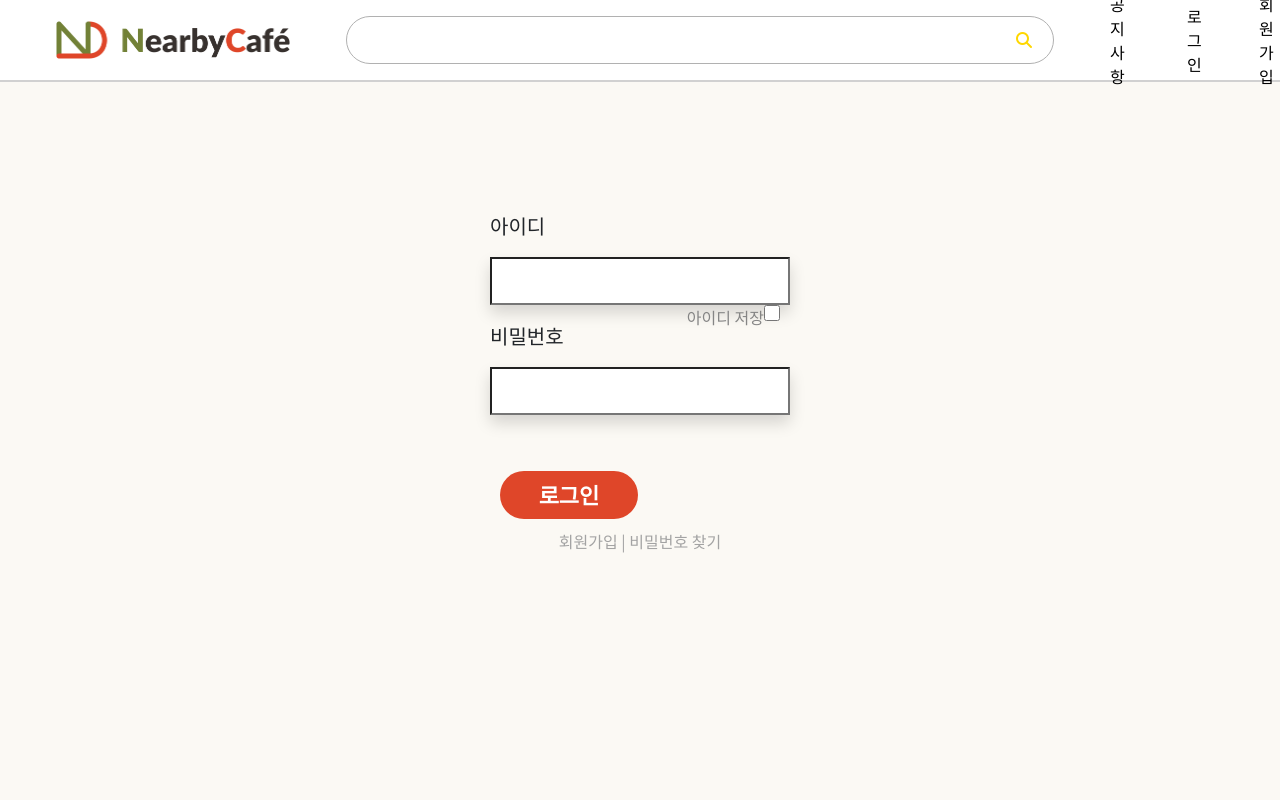
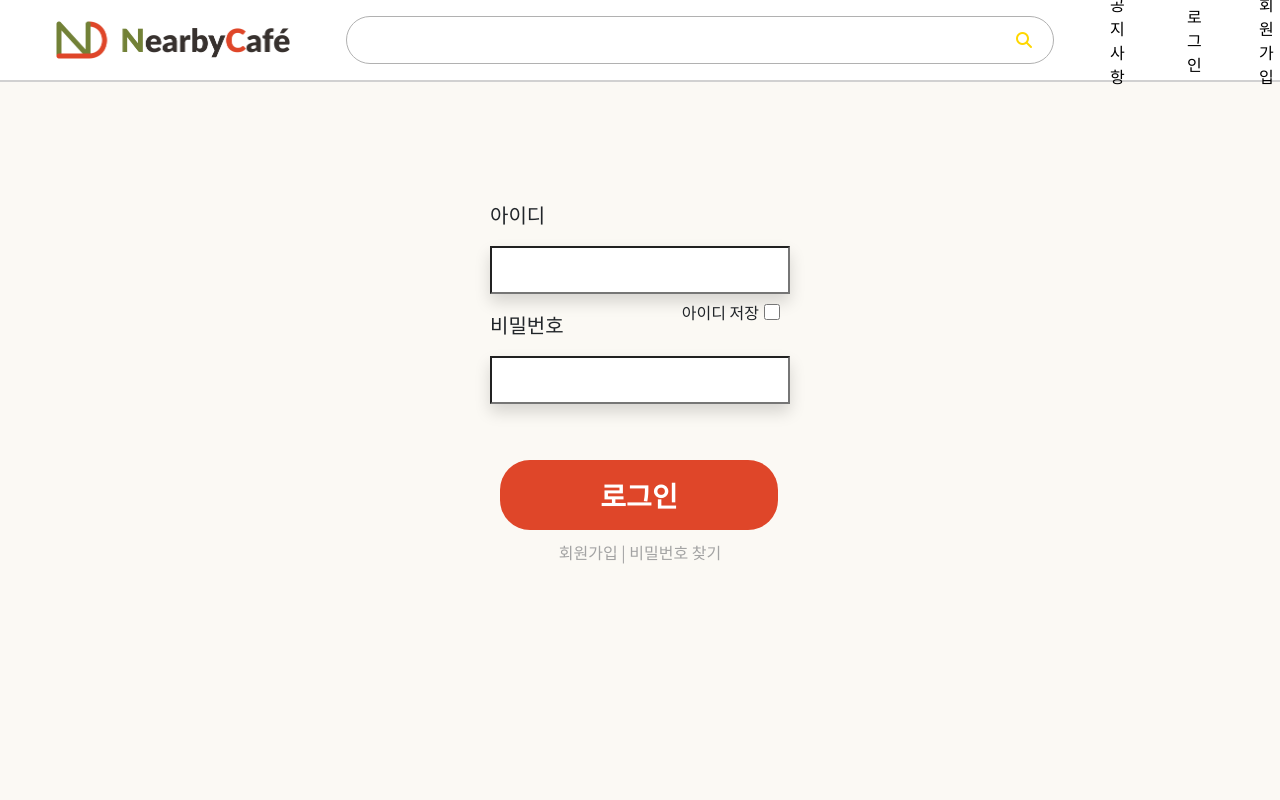
Before and after one commit to se0jinYoon/NearByCafe, a Django app: page /login/ in a window 1280 px wide. Run offline with Django 4.2, Linux system fonts and the light colour scheme; some libraries are stand-ins or nearby versions.

Commit message:
[fix] login 페이지 css 수정 완료

```diff
--- a/static/css/login.css
+++ b/static/css/login.css
@@ -55,6 +55,11 @@
     accent-color: #DF4629;
 }
 
+.checkbox {
+    margin-top: 10px;
+    margin-left: 5px;
+}
+
 .login_pw_box {
     width: 100%;
     height: 70px;
@@ -67,7 +72,7 @@
     height: 48px;
 }
 
-#login_btn {
+#login_login_btn {
     width: 278px;
     /*피그마에선 278px*/
     height: 70px;
--- a/static/css/mainpage.css
+++ b/static/css/mainpage.css
@@ -249,6 +249,6 @@ footer {
     padding-left: 160px;
     padding-right: 160px;
 }
-span {
+.footer {
     color: #858585;
 }
--- a/static/css/signup.css
+++ b/static/css/signup.css
@@ -29,6 +29,7 @@
 
 .signup_text {
     margin-left: 15px;
+    color: black;
 }
 
 .signup_container {
--- a/templates/login.html
+++ b/templates/login.html
@@ -9,8 +9,8 @@
                 <p class="box_name">아이디</p>
                 <input class="shadow" type="text" name="users_id" {% if recent_login_id %}value="{{recent_login_id}}" {% endif %} />
                 <br />
-                <span
-                    >아이디 저장
+                <span class="d-flex align-items-center">
+                    아이디 저장
                     <input class="checkbox" type="checkbox" name="isidstorage" {% if isidstorage %}checked{% endif %} />
                 </span>
             </div>
@@ -18,7 +18,7 @@
                 <p class="box_name">비밀번호</p>
                 <input class="shadow" type="password" name="password" />
             </div>
-            <button id="login_btn" type="submit" onclick="" data-bs-toggle="modal" data-bs-target="#wrong_infromation">로그인</button>
+            <button id="login_login_btn" type="submit" onclick="" data-bs-toggle="modal" data-bs-target="#wrong_infromation">로그인</button>
             <!--onclick에 뭐 들어가야될 거 같음-->
             <div class="login_submenu">
                 <a href="{% url 'User:sign_up' %}">회원가입&nbsp;</a>
--- a/templates/mainpage.html
+++ b/templates/mainpage.html
@@ -269,8 +269,8 @@
 </script>
 
 <footer class="d-flex justify-content-between align-items-center">
-    <span fw-normal><i class="fa-solid fa-envelope"></i>&nbsp;&nbsp;helloncofficial@gmail.com</span>
-    <span fw-normal><i class="fa-regular fa-copyright"></i>&nbsp;&nbsp;NearByCafe 2023 All rights reserved</span>
+    <span class="footer" fw-normal><i class="fa-solid fa-envelope"></i>&nbsp;&nbsp;helloncofficial@gmail.com</span>
+    <span class="footer" fw-normal><i class="fa-regular fa-copyright"></i>&nbsp;&nbsp;NearByCafe 2023 All rights reserved</span>
 </footer>
 
 <!--
```
